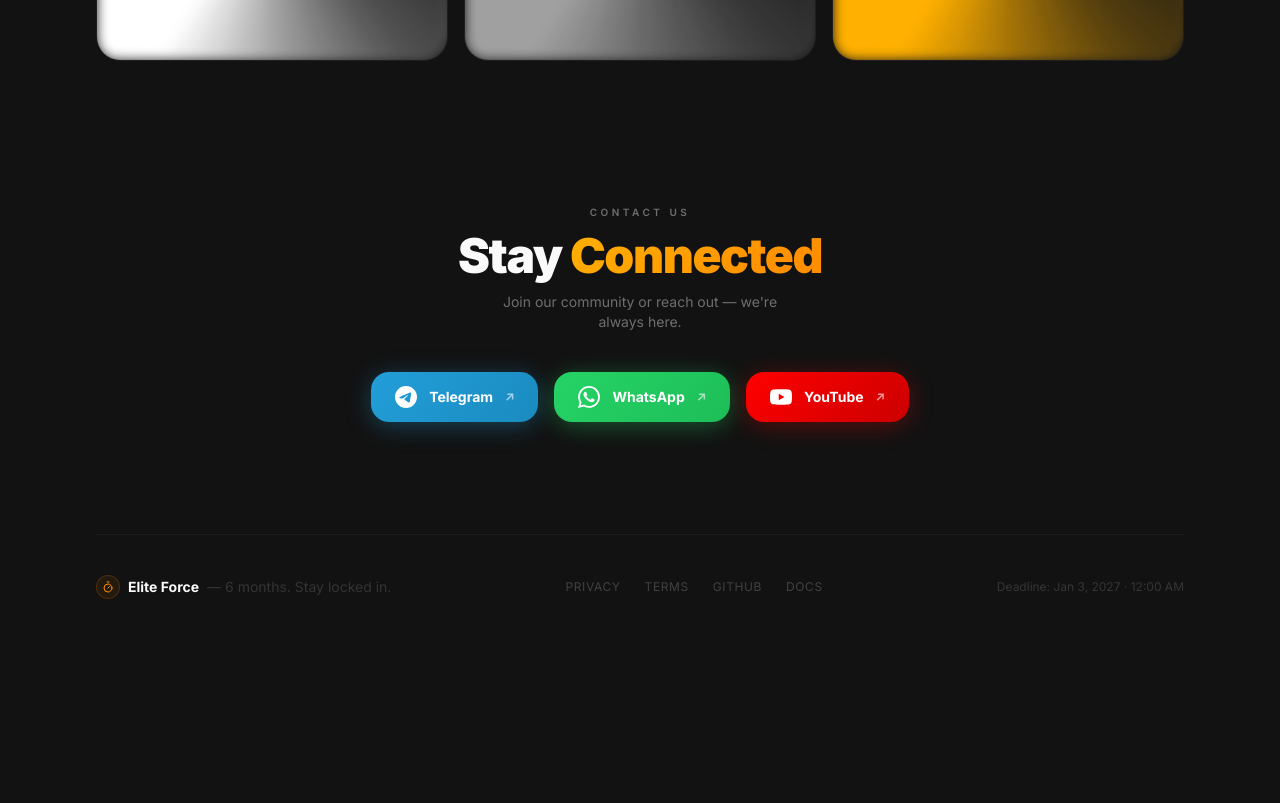
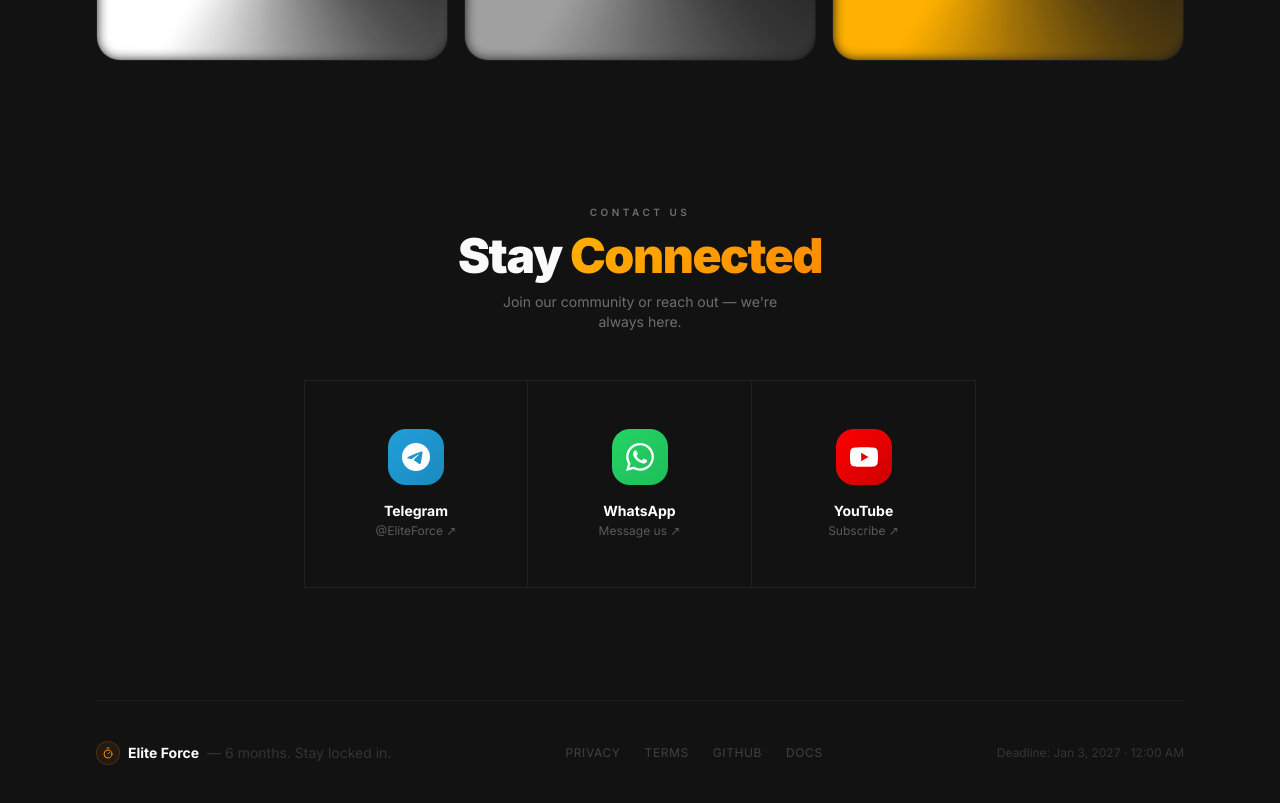
Before and after one commit to Souravsanyal1/timer-page, a Next.js app: page / in a window 1280 px wide. Shown: the part 1820-2623 px from the top of the page. Before the commit the page ends 2459 px from the top, so only its background shows below. Built offline with nearby package versions, Linux system fonts and the light colour scheme.

Commit message:
feat: redesign Contact Us with StackedLogos-style grid - separator borders, mouse glow, per-card hover effects

```diff
--- a/app/page.tsx
+++ b/app/page.tsx
@@ -567,7 +567,7 @@
 
 
           {/* ══════ CONTACT US ══════ */}
-          <section className="py-20 flex flex-col items-center gap-10">
+          <section className="py-20 flex flex-col items-center gap-12">
             <motion.div
               initial={{ opacity: 0, y: 24 }}
               whileInView={{ opacity: 1, y: 0 }}
@@ -599,30 +599,73 @@
               </p>
             </motion.div>
 
+            {/* ── StackedLogos-style grid ── */}
             <motion.div
               initial={{ opacity: 0, y: 20 }}
               whileInView={{ opacity: 1, y: 0 }}
               transition={{ duration: 0.6, delay: 0.15 }}
               viewport={{ once: true }}
-              className="flex flex-col sm:flex-row gap-4 items-center"
+              className="relative w-full max-w-2xl mx-auto"
+              onMouseMove={(e) => {
+                const rect = e.currentTarget.getBoundingClientRect();
+                e.currentTarget.style.setProperty("--mx", `${e.clientX - rect.left}px`);
+                e.currentTarget.style.setProperty("--my", `${e.clientY - rect.top}px`);
+              }}
+            >
+              {/* Mouse-following amber glow */}
+              <div
+                className="pointer-events-none absolute inset-0 z-10 rounded-none opacity-0 transition-opacity duration-300 group-hover:opacity-100"
+                style={{
+                  background: "radial-gradient(500px circle at var(--mx,50%) var(--my,50%), rgba(255,138,0,0.08), transparent 70%)",
+                }}
+              />
+              {/* Border glow overlay */}
+              <div
+                className="contact-border-glow pointer-events-none absolute inset-0 z-20"
+                style={{
+                  background: "radial-gradient(600px circle at var(--mx,50%) var(--my,50%), rgba(255,138,0,0.9), transparent 40%)",
+                  maskImage: "repeating-linear-gradient(to right, transparent, transparent calc(33.333% - 1px), black calc(33.333% - 1px), black 33.333%), linear-gradient(to bottom, black 0, black 1px, transparent 1px, transparent calc(100% - 1px), black calc(100% - 1px), black 100%)",
+                  WebkitMaskImage: "repeating-linear-gradient(to right, transparent, transparent calc(33.333% - 1px), black calc(33.333% - 1px), black 33.333%), linear-gradient(to bottom, black 0, black 1px, transparent 1px, transparent calc(100% - 1px), black calc(100% - 1px), black 100%)",
+                  maskComposite: "add",
+                  WebkitMaskComposite: "source-over",
+                  opacity: 0,
+                  transition: "opacity 0.3s",
+                }}
+              />
+
+              <div className="grid grid-cols-3 w-full"
+                onMouseEnter={(e) => {
+                  const glow = e.currentTarget.parentElement?.querySelector(".contact-border-glow") as HTMLElement;
+                  if (glow) glow.style.opacity = "1";
+                }}
+                onMouseLeave={(e) => {
+                  const glow = e.currentTarget.parentElement?.querySelector(".contact-border-glow") as HTMLElement;
+                  if (glow) glow.style.opacity = "0";
+                }}
               >
                 {/* Telegram */}
                 <a
                   href="https://t.me/YourTelegramUsername"
                   target="_blank"
                   rel="noopener noreferrer"
-                className="group flex items-center gap-3 px-6 py-3.5 rounded-2xl font-bold text-sm transition-all duration-300 hover:scale-105 active:scale-95"
-                style={{
-                  background: "linear-gradient(135deg, #229ED9 0%, #1a8bbf 100%)",
-                  color: "#fff",
-                  boxShadow: "0 4px 24px rgba(34,158,217,0.35)",
-                }}
+                  className="group relative flex flex-col items-center justify-center gap-4 py-12 px-6 transition-all duration-300"
+                  style={{ borderRight: "1px solid rgba(255,255,255,0.07)", borderTop: "1px solid rgba(255,255,255,0.07)", borderBottom: "1px solid rgba(255,255,255,0.07)", borderLeft: "1px solid rgba(255,255,255,0.07)" }}
+                  onMouseEnter={(e) => { (e.currentTarget as HTMLElement).style.background = "rgba(34,158,217,0.08)"; }}
+                  onMouseLeave={(e) => { (e.currentTarget as HTMLElement).style.background = "transparent"; }}
                 >
-                <svg width="22" height="22" viewBox="0 0 24 24" fill="currentColor">
+                  <div className="w-14 h-14 rounded-2xl flex items-center justify-center transition-transform duration-300 group-hover:scale-110 group-hover:-translate-y-1"
+                    style={{ background: "linear-gradient(135deg,#229ED9,#1a8bbf)", boxShadow: "0 8px 32px rgba(34,158,217,0)" }}
+                    onMouseEnter={(e) => { (e.currentTarget as HTMLElement).style.boxShadow = "0 8px 32px rgba(34,158,217,0.5)"; }}
+                    onMouseLeave={(e) => { (e.currentTarget as HTMLElement).style.boxShadow = "0 8px 32px rgba(34,158,217,0)"; }}
+                  >
+                    <svg width="28" height="28" viewBox="0 0 24 24" fill="white">
                       <path d="M11.944 0A12 12 0 0 0 0 12a12 12 0 0 0 12 12 12 12 0 0 0 12-12A12 12 0 0 0 12 0a12 12 0 0 0-.056 0zm4.962 7.224c.1-.002.321.023.465.14a.506.506 0 0 1 .171.325c.016.093.036.306.02.472-.18 1.898-.962 6.502-1.36 8.627-.168.9-.499 1.201-.82 1.23-.696.065-1.225-.46-1.9-.902-1.056-.693-1.653-1.124-2.678-1.8-1.185-.78-.417-1.21.258-1.91.177-.184 3.247-2.977 3.307-3.23.007-.032.014-.15-.056-.212s-.174-.041-.249-.024c-.106.024-1.793 1.14-5.061 3.345-.48.33-.913.49-1.302.48-.428-.008-1.252-.241-1.865-.44-.752-.245-1.349-.374-1.297-.789.027-.216.325-.437.893-.663 3.498-1.524 5.83-2.529 6.998-3.014 3.332-1.386 4.025-1.627 4.476-1.635z"/>
                     </svg>
-                Telegram
-                <span className="text-white/60 group-hover:text-white/90 transition-colors text-xs">↗</span>
+                  </div>
+                  <div className="text-center">
+                    <p className="text-white font-bold text-sm">Telegram</p>
+                    <p className="text-white/30 text-xs mt-0.5 group-hover:text-[#229ED9] transition-colors">@EliteForce ↗</p>
+                  </div>
                 </a>
 
                 {/* WhatsApp */}
@@ -630,18 +673,24 @@
                   href="https://wa.me/YourPhoneNumber"
                   target="_blank"
                   rel="noopener noreferrer"
-                className="group flex items-center gap-3 px-6 py-3.5 rounded-2xl font-bold text-sm transition-all duration-300 hover:scale-105 active:scale-95"
-                style={{
-                  background: "linear-gradient(135deg, #25D366 0%, #1ebe58 100%)",
-                  color: "#fff",
-                  boxShadow: "0 4px 24px rgba(37,211,102,0.35)",
-                }}
+                  className="group relative flex flex-col items-center justify-center gap-4 py-12 px-6 transition-all duration-300"
+                  style={{ borderRight: "1px solid rgba(255,255,255,0.07)", borderTop: "1px solid rgba(255,255,255,0.07)", borderBottom: "1px solid rgba(255,255,255,0.07)" }}
+                  onMouseEnter={(e) => { (e.currentTarget as HTMLElement).style.background = "rgba(37,211,102,0.08)"; }}
+                  onMouseLeave={(e) => { (e.currentTarget as HTMLElement).style.background = "transparent"; }}
                 >
-                <svg width="22" height="22" viewBox="0 0 24 24" fill="currentColor">
+                  <div className="w-14 h-14 rounded-2xl flex items-center justify-center transition-transform duration-300 group-hover:scale-110 group-hover:-translate-y-1"
+                    style={{ background: "linear-gradient(135deg,#25D366,#1ebe58)", boxShadow: "0 8px 32px rgba(37,211,102,0)" }}
+                    onMouseEnter={(e) => { (e.currentTarget as HTMLElement).style.boxShadow = "0 8px 32px rgba(37,211,102,0.5)"; }}
+                    onMouseLeave={(e) => { (e.currentTarget as HTMLElement).style.boxShadow = "0 8px 32px rgba(37,211,102,0)"; }}
+                  >
+                    <svg width="28" height="28" viewBox="0 0 24 24" fill="white">
                       <path d="M17.472 14.382c-.297-.149-1.758-.867-2.03-.967-.273-.099-.471-.148-.67.15-.197.297-.767.966-.94 1.164-.173.199-.347.223-.644.075-.297-.15-1.255-.463-2.39-1.475-.883-.788-1.48-1.761-1.653-2.059-.173-.297-.018-.458.13-.606.134-.133.298-.347.446-.52.149-.174.198-.298.298-.497.099-.198.05-.371-.025-.52-.075-.149-.669-1.612-.916-2.207-.242-.579-.487-.5-.669-.51-.173-.008-.371-.01-.57-.01-.198 0-.52.074-.792.372-.272.297-1.04 1.016-1.04 2.479 0 1.462 1.065 2.875 1.213 3.074.149.198 2.096 3.2 5.077 4.487.709.306 1.262.489 1.694.625.712.227 1.36.195 1.871.118.571-.085 1.758-.719 2.006-1.413.248-.694.248-1.289.173-1.413-.074-.124-.272-.198-.57-.347m-5.421 7.403h-.004a9.87 9.87 0 0 1-5.031-1.378l-.361-.214-3.741.982.998-3.648-.235-.374a9.86 9.86 0 0 1-1.51-5.26c.001-5.45 4.436-9.884 9.888-9.884 2.64 0 5.122 1.03 6.988 2.898a9.825 9.825 0 0 1 2.893 6.994c-.003 5.45-4.437 9.884-9.885 9.884m8.413-18.297A11.815 11.815 0 0 0 12.05 0C5.495 0 .16 5.335.157 11.892c0 2.096.547 4.142 1.588 5.945L.057 24l6.305-1.654a11.882 11.882 0 0 0 5.683 1.448h.005c6.554 0 11.89-5.335 11.893-11.893a11.821 11.821 0 0 0-3.48-8.413Z"/>
                     </svg>
-                WhatsApp
-                <span className="text-white/60 group-hover:text-white/90 transition-colors text-xs">↗</span>
+                  </div>
+                  <div className="text-center">
+                    <p className="text-white font-bold text-sm">WhatsApp</p>
+                    <p className="text-white/30 text-xs mt-0.5 group-hover:text-[#25D366] transition-colors">Message us ↗</p>
+                  </div>
                 </a>
 
                 {/* YouTube */}
@@ -649,21 +698,29 @@
                   href="https://youtube.com/@YourYouTubeChannel"
                   target="_blank"
                   rel="noopener noreferrer"
-                className="group flex items-center gap-3 px-6 py-3.5 rounded-2xl font-bold text-sm transition-all duration-300 hover:scale-105 active:scale-95"
-                style={{
-                  background: "linear-gradient(135deg, #FF0000 0%, #cc0000 100%)",
-                  color: "#fff",
-                  boxShadow: "0 4px 24px rgba(255,0,0,0.30)",
-                }}
+                  className="group relative flex flex-col items-center justify-center gap-4 py-12 px-6 transition-all duration-300"
+                  style={{ borderRight: "1px solid rgba(255,255,255,0.07)", borderTop: "1px solid rgba(255,255,255,0.07)", borderBottom: "1px solid rgba(255,255,255,0.07)" }}
+                  onMouseEnter={(e) => { (e.currentTarget as HTMLElement).style.background = "rgba(255,0,0,0.07)"; }}
+                  onMouseLeave={(e) => { (e.currentTarget as HTMLElement).style.background = "transparent"; }}
                 >
-                <svg width="22" height="22" viewBox="0 0 24 24" fill="currentColor">
+                  <div className="w-14 h-14 rounded-2xl flex items-center justify-center transition-transform duration-300 group-hover:scale-110 group-hover:-translate-y-1"
+                    style={{ background: "linear-gradient(135deg,#FF0000,#cc0000)", boxShadow: "0 8px 32px rgba(255,0,0,0)" }}
+                    onMouseEnter={(e) => { (e.currentTarget as HTMLElement).style.boxShadow = "0 8px 32px rgba(255,0,0,0.45)"; }}
+                    onMouseLeave={(e) => { (e.currentTarget as HTMLElement).style.boxShadow = "0 8px 32px rgba(255,0,0,0)"; }}
+                  >
+                    <svg width="28" height="28" viewBox="0 0 24 24" fill="white">
                       <path d="M23.498 6.186a3.016 3.016 0 0 0-2.122-2.136C19.505 3.545 12 3.545 12 3.545s-7.505 0-9.377.505A3.017 3.017 0 0 0 .502 6.186C0 8.07 0 12 0 12s0 3.93.502 5.814a3.016 3.016 0 0 0 2.122 2.136c1.871.505 9.376.505 9.376.505s7.505 0 9.377-.505a3.015 3.015 0 0 0 2.122-2.136C24 15.93 24 12 24 12s0-3.93-.502-5.814zM9.545 15.568V8.432L15.818 12l-6.273 3.568z"/>
                     </svg>
-                YouTube
-                <span className="text-white/60 group-hover:text-white/90 transition-colors text-xs">↗</span>
+                  </div>
+                  <div className="text-center">
+                    <p className="text-white font-bold text-sm">YouTube</p>
+                    <p className="text-white/30 text-xs mt-0.5 group-hover:text-[#FF0000] transition-colors">Subscribe ↗</p>
+                  </div>
                 </a>
+              </div>
             </motion.div>
           </section>
+
 
           {/* ══════ FOOTER ══════ */}
           <footer className="py-10 border-t border-white/4 mt-8">
```
Lines whose indentation alone changed are shown as unchanged.
